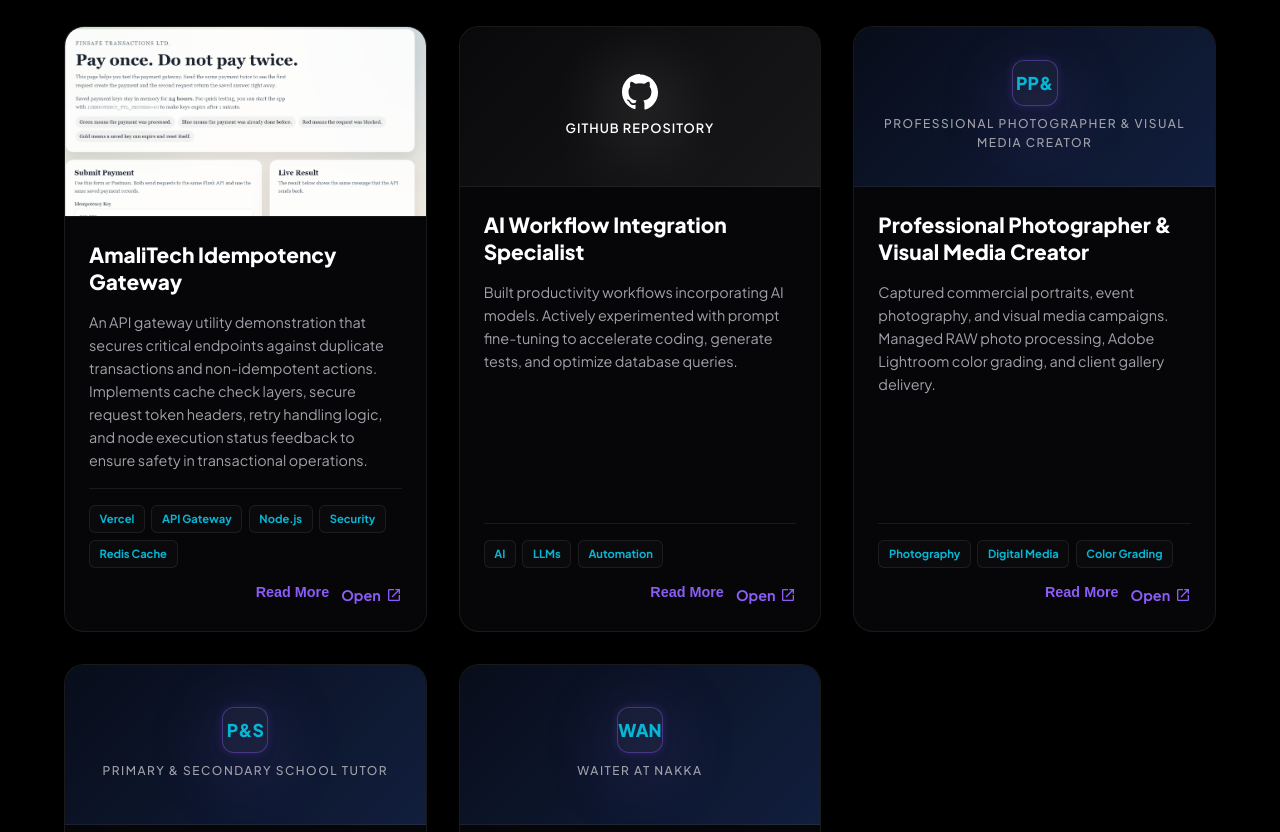
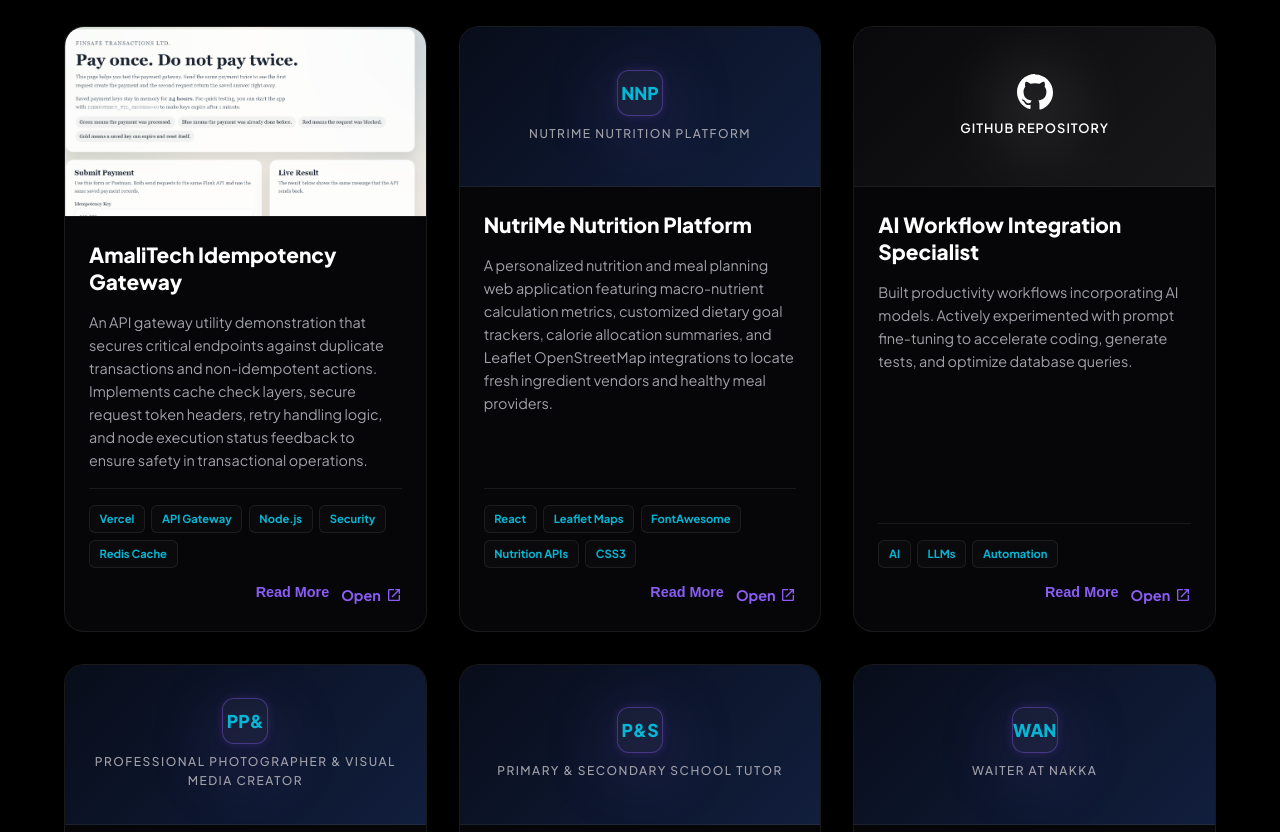
Before and after one commit to am2aidi/portfolio, a React (Vite) app: page / in a window 1280 px wide. Shown: the part 4420-5252 px from the top of the page. Built offline with nearby package versions, Linux system fonts and the light colour scheme; the HTML template or start-up script is replaced by a standard one; a web font is replaced by a local one.

Commit message:
feat: add NutriMe Personalized Nutrition & Meal Platform to portfolio projects

```diff
--- a/src/App.jsx
+++ b/src/App.jsx
@@ -76,6 +76,13 @@
       link: 'https://amalitech-idempotency-gateway.vercel.app/',
       image: '/amalitech.png',
       tags: 'Vercel, API Gateway, Node.js, Security, Redis Cache'
+    },
+    {
+      title: 'NutriMe Nutrition Platform',
+      description: 'A personalized nutrition and meal planning web application featuring macro-nutrient calculation metrics, customized dietary goal trackers, calorie allocation summaries, and Leaflet OpenStreetMap integrations to locate fresh ingredient vendors and healthy meal providers.',
+      link: 'https://nutri-me-neon.vercel.app/',
+      image: '',
+      tags: 'React, Leaflet Maps, FontAwesome, Nutrition APIs, CSS3'
     }
   ],
   works: [
```
